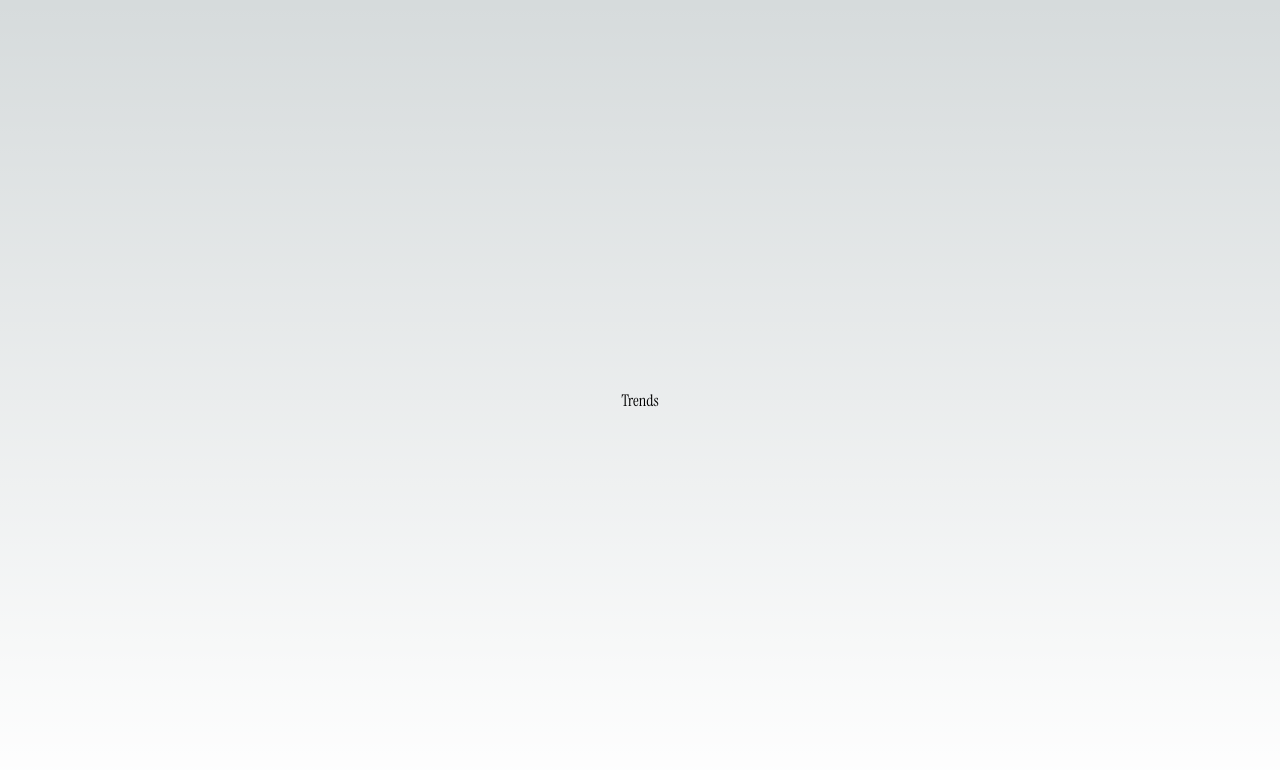
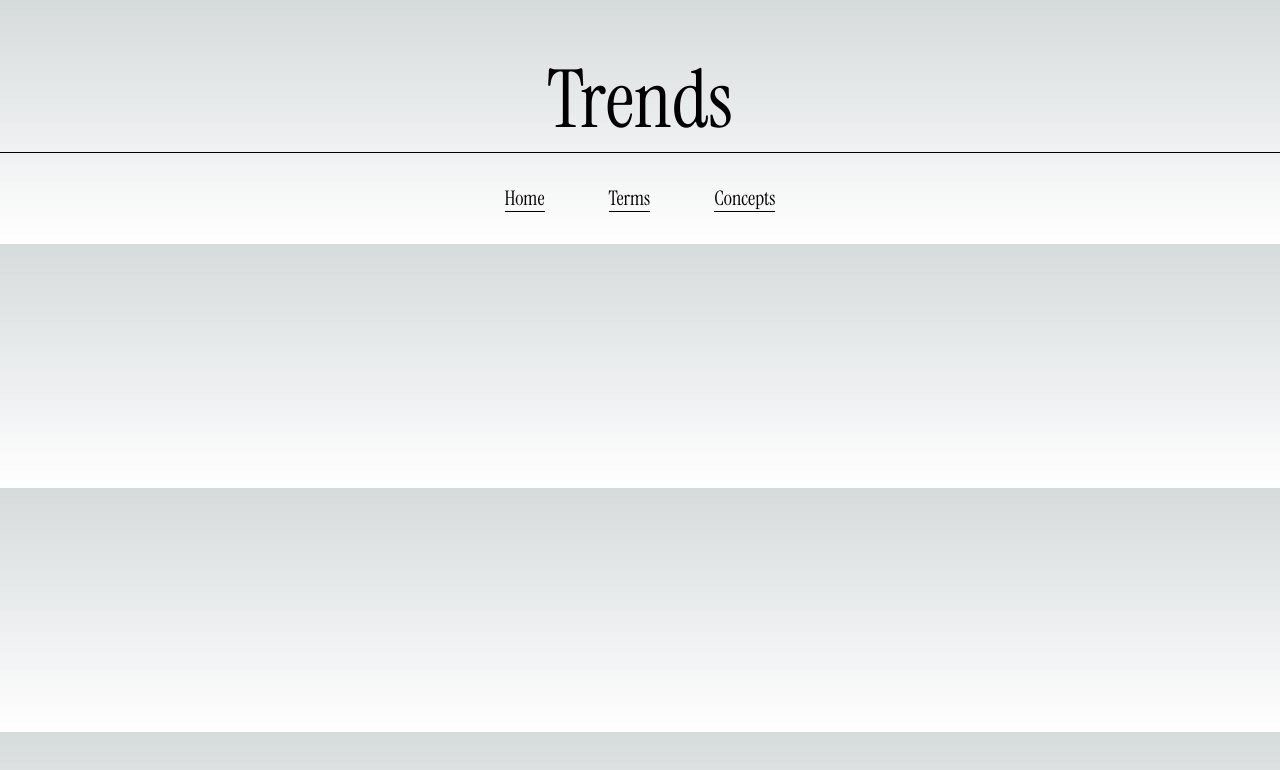
Before and after one commit to maanderz/portfolio-1, a Next.js app: page /trends in a window 1280 px wide. Shown: the top 770 px of the page. Built offline with nearby package versions, Linux system fonts and the light colour scheme.

Commit message:
added nav to trends

```diff
--- a/src/app/trends/page.js
+++ b/src/app/trends/page.js
@@ -1,15 +1,19 @@
 import styles from "../page.module.css";
 import localFont from 'next/font/local'
 import clsx from 'clsx';
+import Link from "next/link";
 
 const myFont = localFont({ src: '../Instrument_Serif/InstrumentSerif-Regular.ttf' })
 
 export default function Trends() {
   return (
-    <main className={myFont.className}>
-      <main className={clsx(styles.main, styles.main_container)}>
-        Trends
-      </main>
+    <main className={clsx(myFont.className, styles.introduction)}>
+      <section className={styles.title}>Trends</section>
+      <section className={styles.intro_links}>
+        <Link className={styles.intro_links_children} href="/">Home</Link>
+        <Link className={styles.intro_links_children} href="/terms">Terms</Link>
+        <Link className={styles.intro_links_children} href="/concepts">Concepts</Link>
+      </section>
     </main>
   );
 }
```
